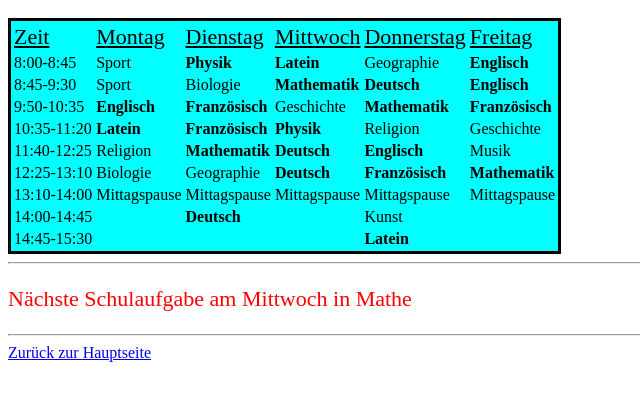
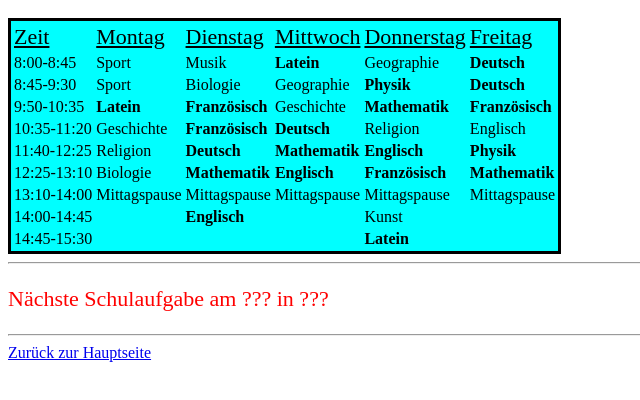
Before and after one commit to PaulSawitzki/webapplications, a plain HTML site: page Stundenplan.html in a window 1280 px wide. Shown: the part 48-448 px from the top of the page, without its empty margins (0-640 px from the left). Drawn offline with Linux system fonts and the light colour scheme.

Commit message:
Neue Vokabeln und Stundenolan bzw. Passwortänderung

```diff
--- a/Stundenplan.html
+++ b/Stundenplan.html
@@ -30,47 +30,47 @@
       <tr>
         <td>8:00-8:45</td>
         <td>Sport</td>
-        <td class="Hauptfach">Physik</td>
+        <td>Musik</td>
         <td class="Hauptfach">Latein</td>
         <td>Geographie</td>
-        <td class="Hauptfach">Englisch</td>
+        <td class="Hauptfach">Deutsch</td>
       </tr>
       <tr>
         <td>8:45-9:30</td>
         <td>Sport</td>
         <td>Biologie</td>
-        <td class="Hauptfach">Mathematik</td>
+        <td>Geographie</td>
+        <td class="Hauptfach">Physik</td>
         <td class="Hauptfach">Deutsch</td>
-        <td class="Hauptfach">Englisch</td>
       </tr>
       <tr>
         <td>9:50-10:35</td>
-        <td class="Hauptfach">Englisch</td>
+        <td class="Hauptfach">Latein</td>
         <td class="Hauptfach">Französisch</td>
         <td>Geschichte</td>
         <td class="Hauptfach">Mathematik</td>
         <td class="Hauptfach">Französisch</td>
       </tr>
        <td>10:35-11:20</td>
-       <td class="Hauptfach">Latein</td>
+       <td>Geschichte</td>
        <td class="Hauptfach">Französisch</td>
-       <td class="Hauptfach">Physik</td>
+       <td class="Hauptfach">Deutsch</td>
        <td>Religion</td>
-       <td>Geschichte</td>
+       <td>Englisch</td>
      </tr>
      <tr>
        <td>11:40-12:25</td>
        <td>Religion</td>
+       <td class="Hauptfach">Deutsch</td>
        <td class="Hauptfach">Mathematik</td>
-       <td class="Hauptfach">Deutsch</td>
        <td class="Hauptfach">Englisch</td>
-       <td>Musik</td>
+       <td class="Hauptfach">Physik</td>
      </tr>
      <tr>
        <td>12:25-13:10</td>
        <td>Biologie</td>
-       <td>Geographie</td>
-       <td class="Hauptfach">Deutsch</td>
+       <td class="Hauptfach">Mathematik</td>
+       <td class="Hauptfach">Englisch</td>
        <td class="Hauptfach">Französisch</td>
        <td class="Hauptfach">Mathematik</td>
     </tr>
@@ -85,7 +85,7 @@
     <tr>
       <td>14:00-14:45</td>
       <td/>
-      <td class="Hauptfach">Deutsch</td>
+      <td class="Hauptfach">Englisch</td>
       <td/>
       <td>Kunst</td>
       <td/>
@@ -101,7 +101,7 @@
     </tbody>
   </table>
   <hr/>
-  <p class=Meldungen>Nächste Schulaufgabe am Mittwoch in Mathe</p>
+  <p class=Meldungen>Nächste Schulaufgabe am ??? in ???</p>
   <hr/>
   <a href="vokabeln.html">Zurück zur Hauptseite</a>
 </body>
--- a/check.json
+++ b/check.json
@@ -1,3 +1,3 @@
 {
-"check": "8/#SwAg/B"
+"check": "#PaulMccartneyisthebest!"
 }
```
Also changed, not shown: Französisch.html (+1 -1 lines), Latein.html (+1 -1 lines), latein/Latein95.json (+1 -1 lines), 1 other file.
